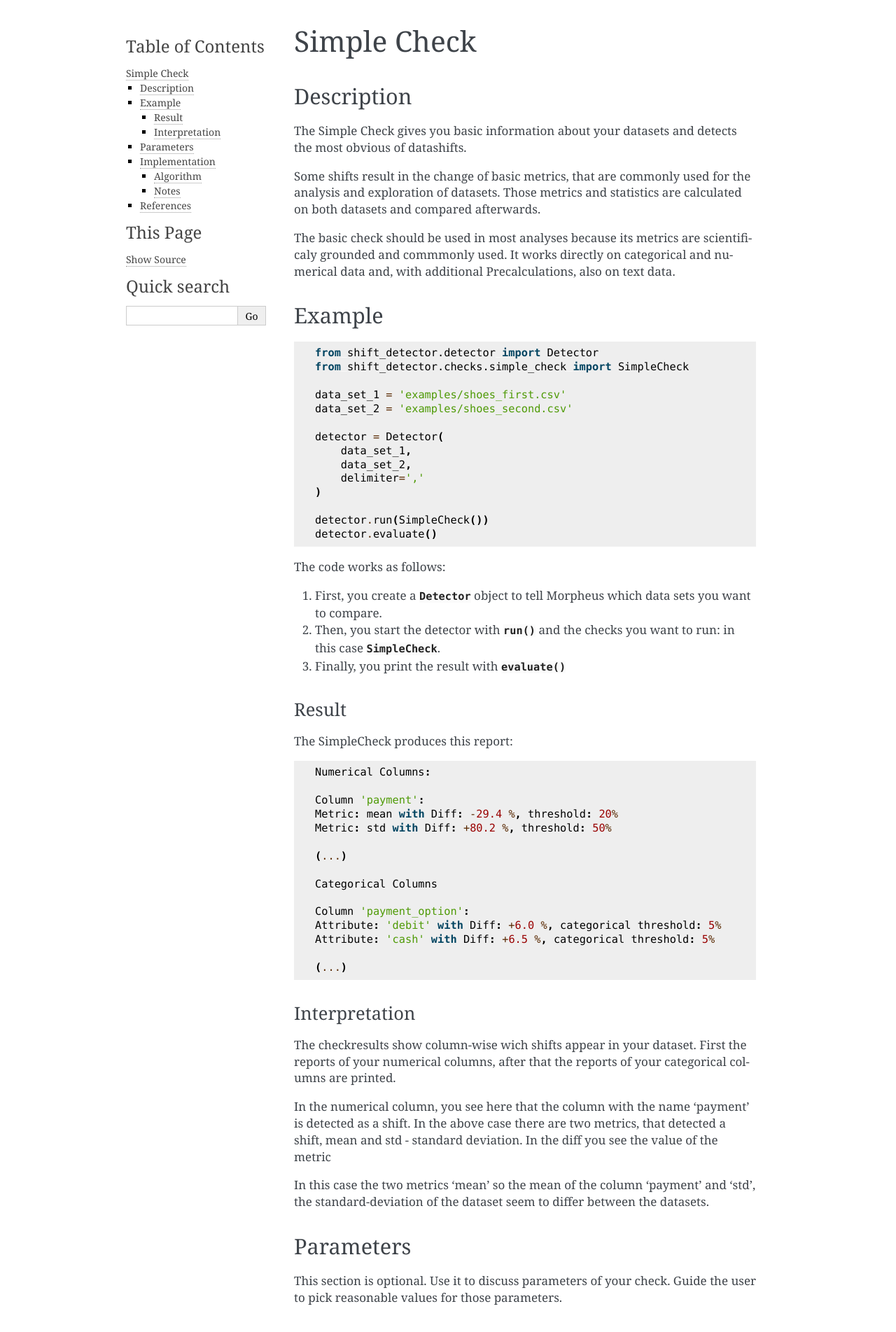
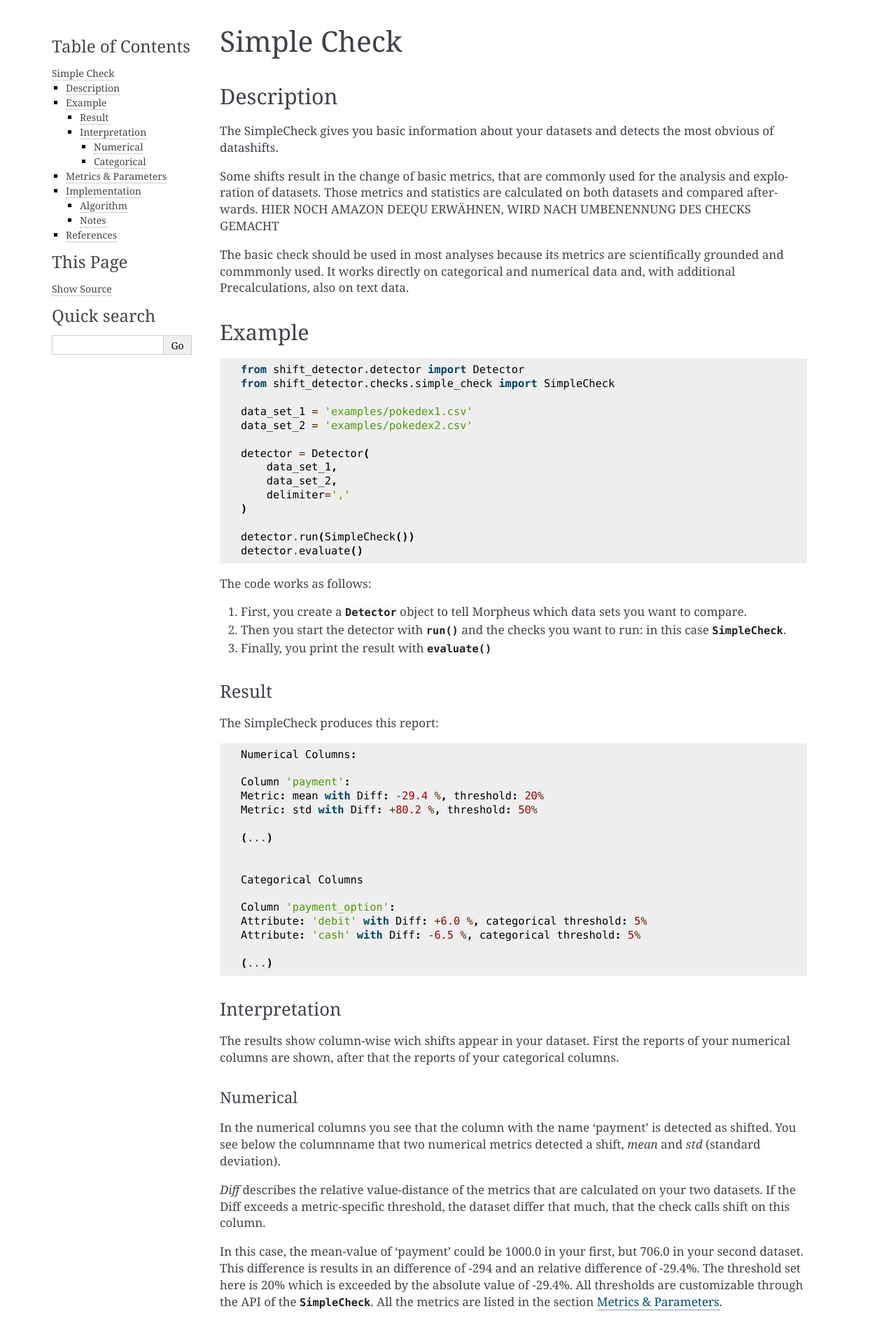
Before and after one commit to hpi-bp1819-naumann/shift-detector, a Sphinx documentation site: the page built from docs/source/checks/simple.rst, in a window 1280 px wide. Shown: the top 1903 px of the page at 70% size. Built offline with Sphinx 7.4.7, drawn with Linux system fonts in a browser that asks for light colours; some of the changed text lies outside the part shown.

Commit message:
created  documentation for simplecheck changed css layout of docs to make them broader

```diff
--- /dev/null
+++ b/docs/source/_static/custom_style.css
@@ -0,0 +1,7 @@
+div.document {
+    width: 90%;
+}
+
+div.body {
+    max-width: 90%;
+}
--- a/docs/source/checks/simple.rst
+++ b/docs/source/checks/simple.rst
@@ -6,12 +6,13 @@ Simple Check
 Description
 -----------
 
-The Simple Check gives you basic information about your datasets and detects the most obvious of datashifts.
+The SimpleCheck gives you basic information about your datasets and detects the most obvious of datashifts.
 
 Some shifts result in the change of basic metrics, that are commonly used for the analysis and exploration of datasets.
-Those metrics and statistics are calculated on both datasets and compared afterwards.
+Those metrics and statistics are calculated on both datasets and compared afterwards. HIER NOCH AMAZON DEEQU ERWÄHNEN,
+WIRD NACH UMBENENNUNG DES CHECKS GEMACHT
 
-The basic check should be used in most analyses because its metrics are scientificaly grounded and commmonly used.
+The basic check should be used in most analyses because its metrics are scientifically grounded and commmonly used.
 It works directly on categorical and numerical data and, with additional Precalculations, also on text data.
 
 
@@ -23,8 +24,8 @@ Example
     from shift_detector.detector import Detector
     from shift_detector.checks.simple_check import SimpleCheck
 
-    data_set_1 = 'examples/shoes_first.csv'
-    data_set_2 = 'examples/shoes_second.csv'
+    data_set_1 = 'examples/pokedex1.csv'
+    data_set_2 = 'examples/pokedex2.csv'
 
     detector = Detector(
         data_set_1,
@@ -39,7 +40,7 @@ The code works as follows:
 
 1. First, you create a :class:`~shift_detector.detector.Detector` object to tell Morpheus
    which data sets you want to compare.
-2. Then, you start the detector with
+2. Then you start the detector with
    :meth:`~shift_detector.detector.Detector.run` and the checks you want to run: in this case
    :class:`~shift_detector.checks.simple_check.SimpleCheck`.
 3. Finally, you print the result with
@@ -48,7 +49,9 @@ The code works as follows:
 Result
 ++++++
 
-The SimpleCheck produces this report::
+The SimpleCheck produces this report:
+
+::
 
     Numerical Columns:
 
@@ -58,11 +61,12 @@ The SimpleCheck produces this report::
 
     (...)
 
+
     Categorical Columns
 
     Column 'payment_option':
     Attribute: 'debit' with Diff: +6.0 %, categorical threshold: 5%
-    Attribute: 'cash' with Diff: +6.5 %, categorical threshold: 5%
+    Attribute: 'cash' with Diff: -6.5 %, categorical threshold: 5%
 
     (...)
 
@@ -71,45 +75,101 @@ The SimpleCheck produces this report::
 Interpretation
 ++++++++++++++
 
-The checkresults show column-wise wich shifts appear in your dataset. First the reports of your numerical columns,
-after that the reports of your categorical columns are printed.
+The results show column-wise wich shifts appear in your dataset. First the reports of your numerical columns are shown,
+after that the reports of your categorical columns.
 
-In the numerical column, you see here that the column with the name 'payment' is detected as a shift. In the above case
-there are two metrics, that detected a shift, mean and std - standard deviation. In the diff you see the value of the
-metric
+Numerical
+~~~~~~~~~
+
+In the numerical columns you see that the column with the name 'payment' is detected as shifted. You see below
+the columnname that two numerical metrics detected a shift, *mean* and *std* (standard deviation).
+
+*Diff* describes the relative value-distance of the metrics that are calculated on your two datasets. If the Diff
+exceeds a metric-specific threshold, the dataset differ that much, that the check calls shift on this column.
+
+In this case, the mean-value of 'payment' could be 1000.0 in your first, but 706.0 in your second dataset. This difference is
+results in an difference of -294 and an relative difference of -29.4%. The threshold set here is 20% which is exceeded
+by the absolute value of -29.4%. All thresholds are customizable through the API of the
+:class:`~shift_detector.checks.simple_check.SimpleCheck`. All the metrics are listed in the section
+:ref:`simple_check_parameters`.
+
+Categorical
+~~~~~~~~~~~
+
+Using the SimpleCheck shifts can also be detected on categorical columns. Here the histograms over the attribute-values are
+compared. If the difference between those values exceeds the *categorical_threshold* the check calls shift on this
+column.
+
+The example above shows a shift in the categorical column 'payment_option'. There are different
+attribute-values in this column, i.e. 'debit and 'cash'. In those, the differences between the dataset are 6% and
+-6.5% which both exceed the threshold of 5%. This indicates that the in dataset2 more people use
+cash as a payment-option and fewer use debit, the check calls shift on the column.
 
 
-In this case the two metrics 'mean' so the
-mean of the column 'payment' and 'std', the standard-deviation of the dataset seem to differ between the
-datasets.
+.. _simple_check_parameters:
+
+Metrics & Parameters
+----------
+
+There are 9 different numerical metrics in the SimpleCheck whose differences can indicate a shift. All
+default-thresholds can be adjusted.
+
++-----------------------------------+-----------------------------------------------------------------------------------------------------------------------------------------+
+| metric_name                       |                                                                           explanation                                                   |
++===================================+=========================================================================================================================================+
+| **quartile_1,                     |                                                                                                                                         |
+| median,                           | Those are the .25- .5- and .75-quantiles of the column.                                                                                 |
+| quartile_3**                      |                                                                                                                                         |
++-----------------------------------+-----------------------------------------------------------------------------------------------------------------------------------------+
+| **value-range**                   | The range of values of the columns, calculated as maximum minus minimum of that column.                                                 |
++-----------------------------------+-----------------------------------------------------------------------------------------------------------------------------------------+
+| **std**                           | the standard deviation in the column                                                                                                    |
++-----------------------------------+-----------------------------------------------------------------------------------------------------------------------------------------+
+| **mean**                          | The means or averages of a column.                                                                                                      |
++-----------------------------------+-----------------------------------------------------------------------------------------------------------------------------------------+
+| **uniqueness**                    | The ratio of values that are unique to the total number of values. A value is unique if it appears only one time in the whole dataset.  |
++-----------------------------------+-----------------------------------------------------------------------------------------------------------------------------------------+
+| **completeness**                  | The ratio of non None-values to the total number of values.                                                                             |
++-----------------------------------+-----------------------------------------------------------------------------------------------------------------------------------------+
+| **num_distinct**                  | The total number of distinct values in a column.                                                                                        |
++-----------------------------------+-----------------------------------------------------------------------------------------------------------------------------------------+
+
+All parameters expect float values larger than 0.0. The smallest value of 0.0 means that only the smallest of changes
+(bigger than 0%) is going to result in the metric to call shift. For most cases a threshold smaller then 1.0, meaning
+100% difference is recommended.
+
+The 9 threshold parameters for numerical metrics are accessable through their name *'metric_name'_threshold*,
+the threshold parameter for the categorical columns is called *categorical_threshold*.
+
+Example
+::
+
+    from shift_detector.checks.simple_check import SimpleCheck
+    sc = new SimpleCheck(median_threshold=.05, std_threshold=.42, categorical_threshold=1.05)
 
 
 
-Parameters
-----------
-
-This section is optional. Use it to discuss parameters of your check. Guide
-the user to pick reasonable values for those parameters.
 
 Implementation
 --------------
 
-This section is intended for interested readers. A user should be able to
-use your check without having to read this section.
-
 Algorithm
 +++++++++
 
-Use this subsection to describe how your check processes its input to produce
-its output. If applicable you can link to scientific publications.
+The SimpleCheck works as follows:
+
+1.  First, calculating the metrics for all usable columns of the datasets ds1 and ds2. Most metrics are build upon
+    functions from the python library *pandas*
+2.  Then, take the difference between each metric, so *diff_metric = metric(ds1) - metric(ds2)*
+3.  Finally, compare those diffs to the predifined or custom thresholds. If the threshold is exceeded, indicate a shift
 
 Notes
 +++++
 
-Use this subsection to include notes about your implementation:
-design decisions, why you favored one algorithm over another, ...
+The 0.0- and 1.0-quantiles, so the minima and maxima, are not part of the shift-metrics because they have proven to be
+very unresistant to outliers.
 
 References
 ----------
 
-Reference section.
+To be filled with Deequ Paper...
--- a/docs/source/conf.py
+++ b/docs/source/conf.py
@@ -18,8 +18,10 @@ sys.path.insert(0, os.path.abspath('../..'))
 # -- Project information -----------------------------------------------------
 
 project = 'Morpheus'
-copyright = '2019, Malte Barth, Finn Klein, Mats Poerschke, Philipp Schmidt, Leonard von Merzljak, Jan Westphal, Justus Zeinert, Paul Zimmermann'
-author = 'Malte Barth, Finn Klein, Mats Poerschke, Philipp Schmidt, Leonard von Merzljak, Jan Westphal, Justus Zeinert, Paul Zimmermann'
+copyright = '2019, Malte Barth, Finn Klein, Mats Poerschke, Philipp Schmidt, Leonard von Merzljak, Jan Westphal, ' \
+            'Justus Zeinert, Paul Zimmermann'
+author = 'Malte Barth, Finn Klein, Mats Poerschke, Philipp Schmidt, Leonard von Merzljak, Jan Westphal, ' \
+         'Justus Zeinert, Paul Zimmermann'
 
 # The full version, including alpha/beta/rc tags
 release = '2019'
@@ -54,3 +56,8 @@ html_theme = 'alabaster'
 # relative to this directory. They are copied after the builtin static files,
 # so a file named "default.css" will overwrite the builtin "default.css".
 html_static_path = ['_static']
+
+
+# Custom CSS
+def setup(app):
+    app.add_stylesheet('custom_style.css')
```
Also changed, not shown: 1 other file.
